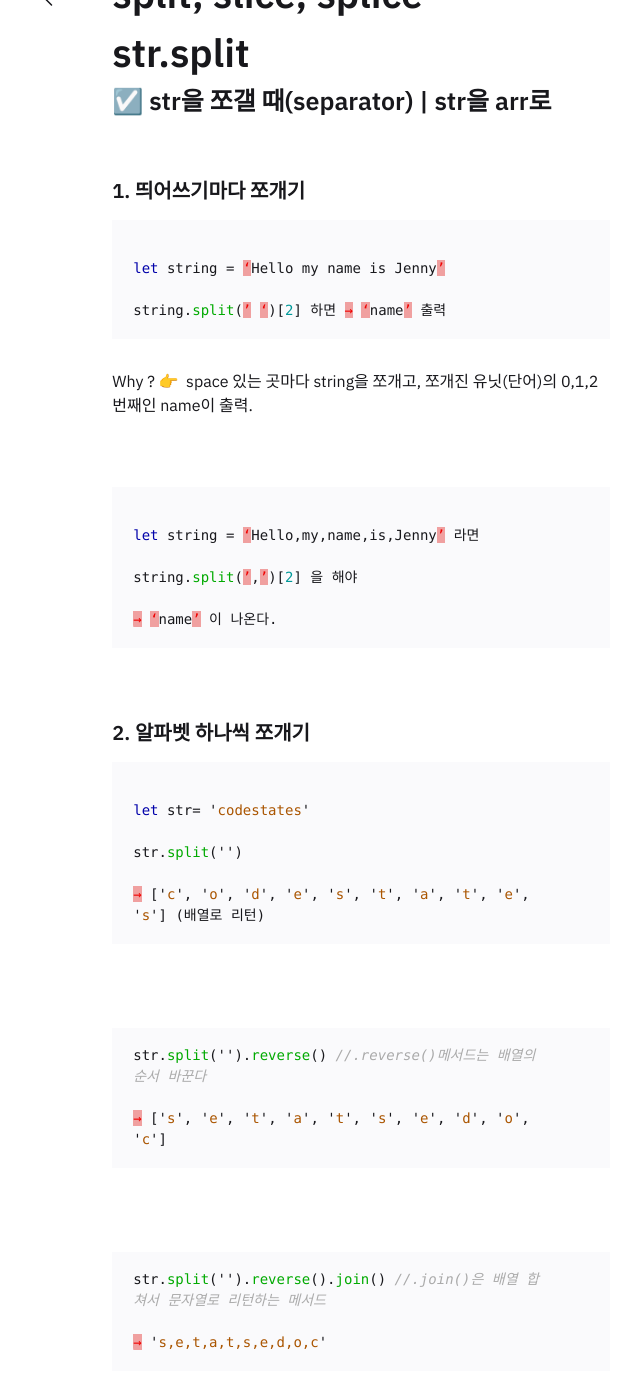
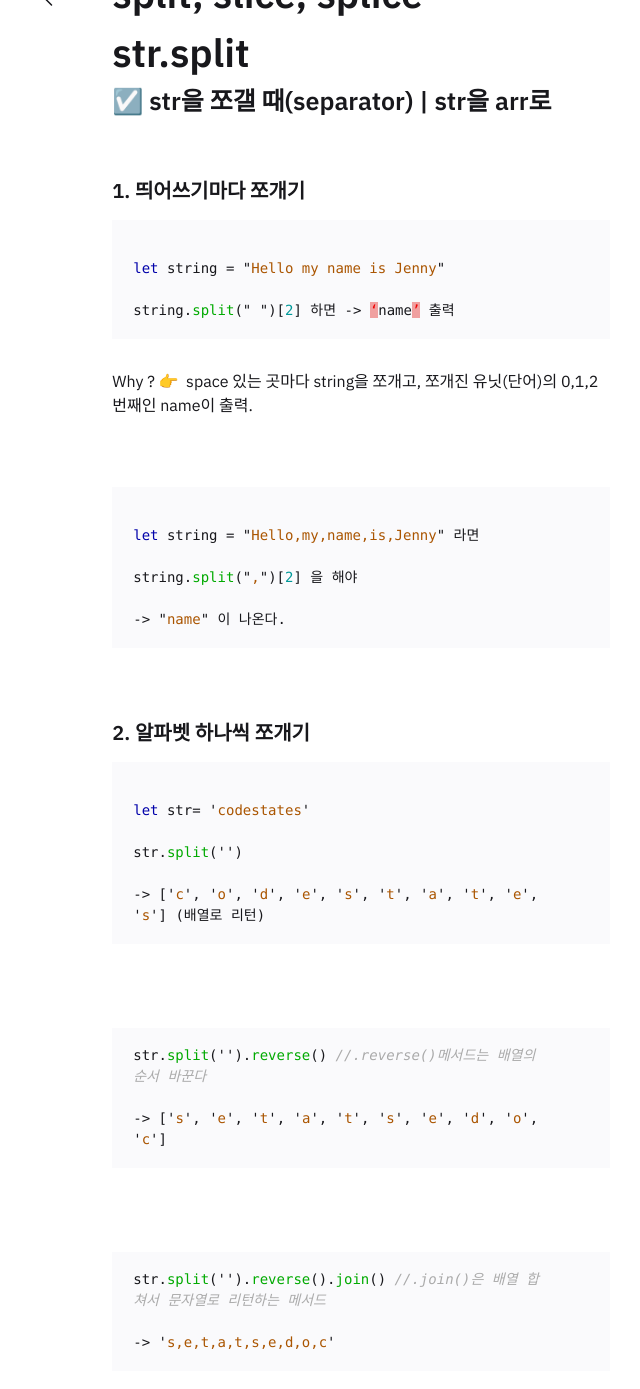
Before and after one commit to jenjenhub/blog, a Jekyll site: the page built from _notes/Public/2022-01-06-split_slice_splice.md, in a window 1280 px wide and 1400 px high, scrolled down 195 px. Shown: the top 1389 px of the window, without its empty margins (279-919 px from the left). Built offline with Jekyll 4.4.1, drawn with Linux system fonts in a browser that asks for light colours; some of the changed text lies outside the part shown.

````diff
--- a/_notes/Public/2022-01-06-split_slice_splice.md
+++ b/_notes/Public/2022-01-06-split_slice_splice.md
@@ -12,9 +12,9 @@ date : 06-01-2022
 #### 1.  띄어쓰기마다 쪼개기
 ```js
 
-	let string = ‘Hello my name is Jenny’
+	let string = "Hello my name is Jenny"
 
-	string.split(’ ‘)[2] 하면  → ‘name’ 출력
+	string.split(" ")[2] 하면  -> ‘name’ 출력
 ```
 
 Why ? 👉   space 있는 곳마다 string을 쪼개고, 쪼개진 유닛(단어)의 0,1,2번째인 name이 출력.
@@ -23,11 +23,11 @@ Why ? 👉   space 있는 곳마다 string을 쪼개고, 쪼개진 유닛(단
 
 ```js
 
-let string = ‘Hello,my,name,is,Jenny’ 라면
+let string = "Hello,my,name,is,Jenny" 라면
 
-string.split(’,’)[2] 을 해야
+string.split(",")[2] 을 해야
 
-→ ‘name’ 이 나온다.
+-> "name" 이 나온다.
 ```
 
 <br />
@@ -40,7 +40,7 @@ string.split(’,’)[2] 을 해야
 
 	str.split('')
 
-	→ ['c', 'o', 'd', 'e', 's', 't', 'a', 't', 'e', 's'] (배열로 리턴)
+	-> ['c', 'o', 'd', 'e', 's', 't', 'a', 't', 'e', 's'] (배열로 리턴)
 ```
 
 <br />
@@ -48,35 +48,35 @@ string.split(’,’)[2] 을 해야
 ```js
 	str.split('').reverse() //.reverse()메서드는 배열의 순서 바꾼다
 
-	→ ['s', 'e', 't', 'a', 't', 's', 'e', 'd', 'o', 'c']
+	-> ['s', 'e', 't', 'a', 't', 's', 'e', 'd', 'o', 'c']
 ```
 <br />
 
 ```js
 	str.split('').reverse().join() //.join()은 배열 합쳐서 문자열로 리턴하는 메서드
 
-	→ 's,e,t,a,t,s,e,d,o,c'
+	-> 's,e,t,a,t,s,e,d,o,c'
 ```
 <br />
 
 ```js
 	str.split('').reverse().join('')
 
-	→ 'setatsedoc'
+	-> 'setatsedoc'
 ```
 <br />
 
 ```js
 	str.split('').reverse().join('-')
 
-	→ 's-e-t-a-t-s-e-d-o-c'
+	-> 's-e-t-a-t-s-e-d-o-c'
 ```
 <br />
 
 ```js
 	str.split(’’)[0] //하나씩 쪼갠 결과물의 0번째 유닛(알파벳 이외에 띄어쓰기도 카운트 셈)
 
-	→ ‘c’
+	-> ‘c’
 ```
 <br />
 
@@ -86,11 +86,11 @@ string.split(’,’)[2] 을 해야
 #### 3.  복사해서 array로 리턴하기
 ```js
 
-	let str = ‘codestates’
+	let str = 'codestates'
 
 	str.split()
 
-	→ [’codestates’]
+	-> ['codestates']
 ```
 <br />
 
@@ -152,7 +152,7 @@ console.log(animals.slice(2, -1));    ▶️ 인덱스 2부터 뒤에서 인덱
 
 	arr.splice(2,1) 하면 index2에서 1개만 쏙 빼고 남은 배열 리턴
 
-	→ [1,2,4,5]
+	-> [1,2,4,5]
 ```
 
 
````
